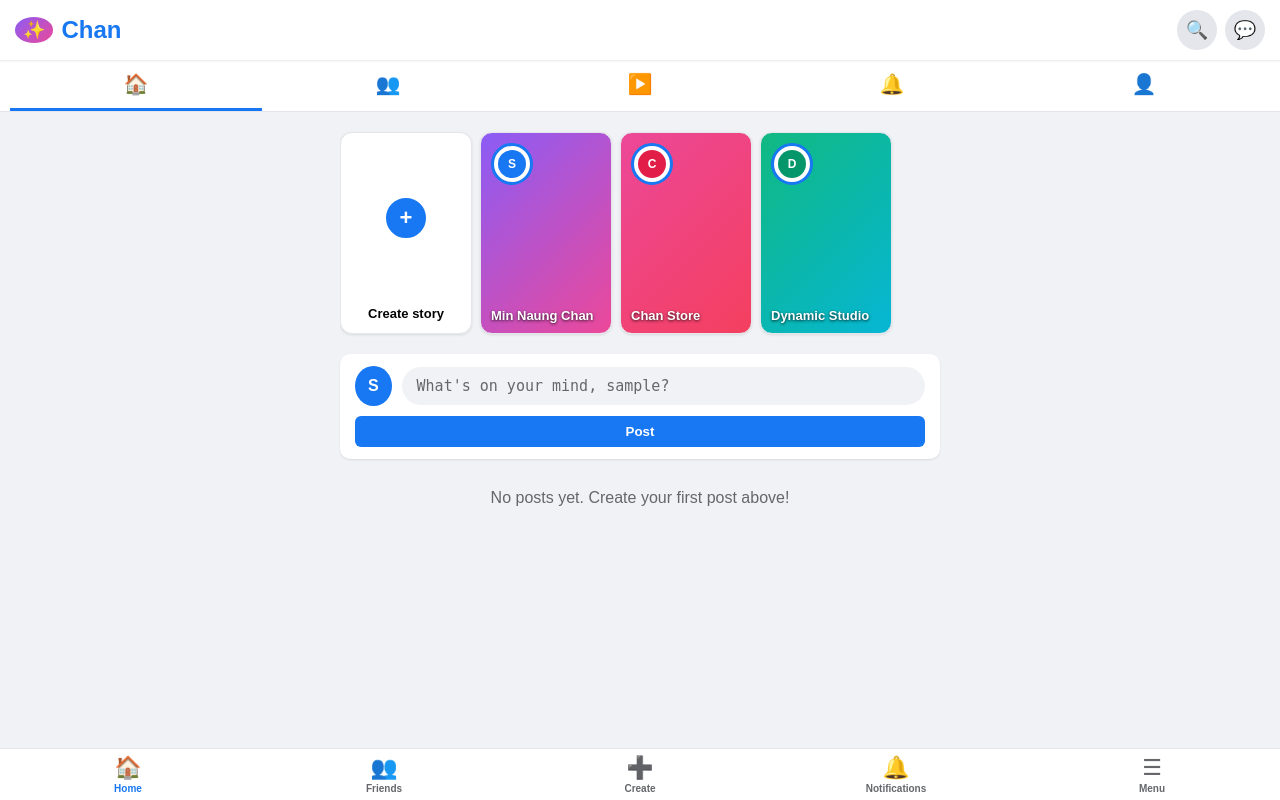
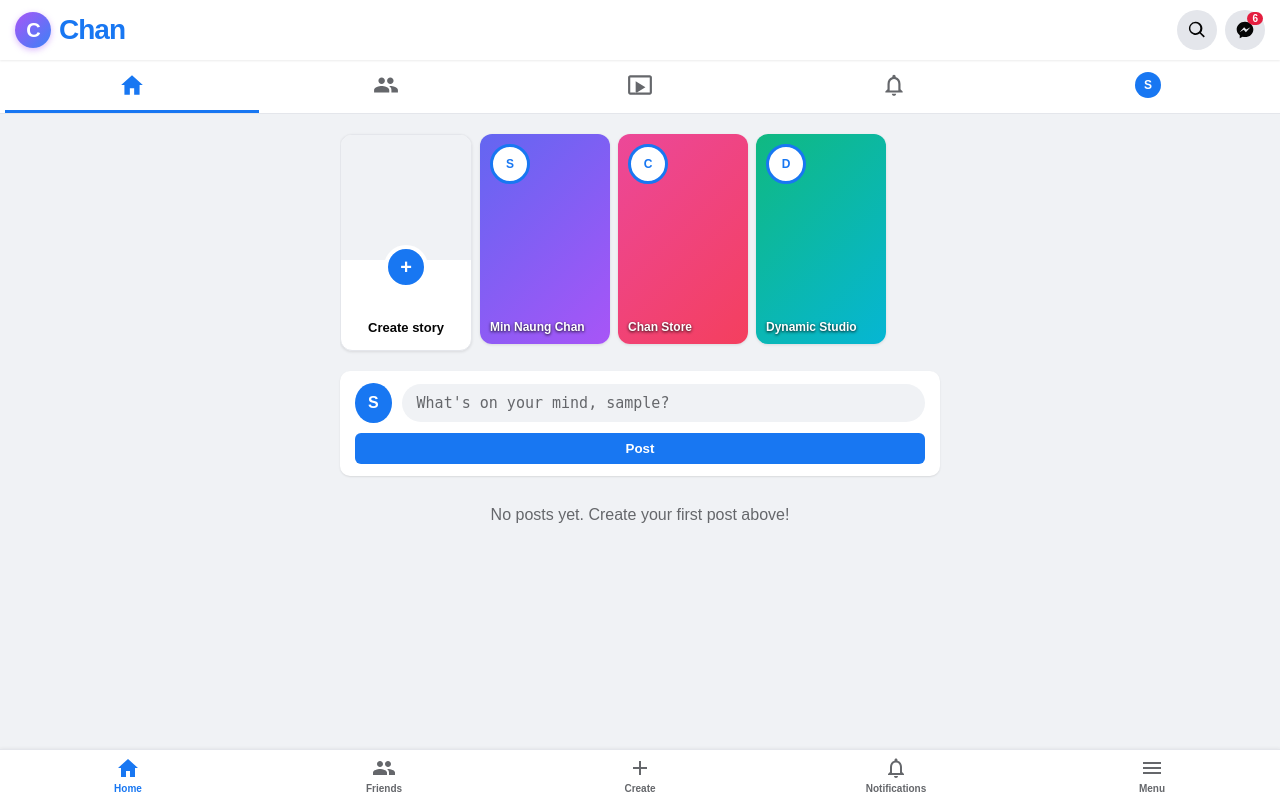
Before and after one commit to glimmgy-sketch/csw-dynamic, a Flask app: page / in a window 1280 px wide. Run offline with Flask 3, Linux system fonts and the light colour scheme; the visitor is signed in with stand-in values (Sample User, id 1); data that the repository does not hold is empty.

Commit message:
Update index.html

```diff
--- a/templates/index.html
+++ b/templates/index.html
@@ -10,7 +10,7 @@
             color: #050505;
             font-family: sans-serif;
             margin: 0;
-            padding-bottom: 60px; /* Space for bottom nav */
+            padding-bottom: 70px;
         }
 
         /* Top Header Bar */
@@ -23,15 +23,30 @@
             position: sticky;
             top: 0;
             z-index: 1000;
-            box-shadow: 0 1px 2px rgba(0,0,0,0.1);
+            box-shadow: 0 1px 2px rgba(0,0,0,0.08);
         }
         .chan-logo-area {
             display: flex;
             align-items: center;
             gap: 8px;
-            font-size: 24px;
+            font-size: 28px;
             font-weight: bold;
             color: #1877f2;
+            letter-spacing: -1px;
+        }
+        /* ညီလေးပြထားတဲ့ ပုံစံအတိုင်း C လိုဂို Gradient အဝိုင်းပုံစံ */
+        .chan-custom-logo {
+            width: 36px;
+            height: 36px;
+            background: linear-gradient(135deg, #a855f7, #3b82f6);
+            border-radius: 50%;
+            display: flex;
+            align-items: center;
+            justify-content: center;
+            color: white;
+            font-size: 20px;
+            font-weight: bold;
+            box-shadow: 0 2px 6px rgba(168, 85, 247, 0.4);
         }
         .chan-top-icons {
             display: flex;
@@ -47,31 +62,58 @@
             align-items: center;
             justify-content: center;
             cursor: pointer;
-            font-size: 18px;
             text-decoration: none;
             color: #050505;
+            position: relative;
+        }
+        .top-icon-btn svg {
+            width: 20px;
+            height: 20px;
+            fill: currentColor;
+        }
+        .badge-count {
+            position: absolute;
+            top: 2px;
+            right: 2px;
+            background: #e41e3f;
+            color: white;
+            font-size: 10px;
+            padding: 1px 5px;
+            border-radius: 10px;
+            font-weight: bold;
         }
 
-        /* Top Sub-Tab Navigation Bar */
+        /* Top Sub-Tab Navigation Bar (ပုံပါအတိုင်း အပြာရောင် Active Bar ပါဝင်သည်) */
         .chan-sub-nav {
             display: flex;
             justify-content: space-around;
             background: #ffffff;
             border-bottom: 1px solid #e4e6eb;
-            padding: 0 10px;
+            padding: 0 5px;
         }
         .sub-nav-item {
             flex: 1;
             text-align: center;
             padding: 12px 0;
-            font-size: 20px;
             color: #65676b;
             cursor: pointer;
             border-bottom: 3px solid transparent;
+            text-decoration: none;
+            display: flex;
+            justify-content: center;
+            align-items: center;
         }
         .sub-nav-item.active {
             color: #1877f2;
             border-bottom: 3px solid #1877f2;
+        }
+        .sub-nav-item svg {
+            width: 26px;
+            height: 26px;
+            fill: currentColor;
+        }
+        .sub-nav-item.active svg {
+            fill: #1877f2;
         }
 
         .container {
@@ -80,7 +122,7 @@
             padding: 10px;
         }
 
-        /* Stories Row (Circular story design) */
+        /* Stories Row */
         .stories-container {
             display: flex;
             gap: 8px;
@@ -92,7 +134,7 @@
 
         .story-card {
             min-width: 110px;
-            height: 180px;
+            height: 190px;
             background: #ffffff;
             border-radius: 12px;
             overflow: hidden;
@@ -104,55 +146,69 @@
             flex-direction: column;
             justify-content: flex-end;
             padding: 10px;
-            border: 1px solid #e4e6eb;
         }
         .story-card.create-story {
-            justify-content: center;
+            justify-content: flex-end;
             align-items: center;
             background: #ffffff;
+            border: 1px solid #e4e6eb;
+            padding-bottom: 15px;
         }
-        .create-story-icon {
-            width: 40px;
-            height: 40px;
+        .create-story-avatar {
+            width: 100%;
+            height: 125px;
+            background: #f0f2f5;
+            position: absolute;
+            top: 0;
+            left: 0;
+        }
+        .create-story-icon-wrapper {
+            position: absolute;
+            top: 110px;
+            width: 36px;
+            height: 36px;
             background: #1877f2;
             color: white;
             border-radius: 50%;
             display: flex;
             align-items: center;
             justify-content: center;
-            font-size: 22px;
+            font-size: 20px;
             font-weight: bold;
-            margin-bottom: 30px;
             border: 4px solid #ffffff;
+            z-index: 2;
         }
         .create-story-text {
-            position: absolute;
-            bottom: 12px;
             font-size: 13px;
             font-weight: bold;
             text-align: center;
-            width: 100%;
             color: #050505;
+            margin-top: 45px;
         }
-        .story-avatar-ring {
+        .story-mini-avatar {
             position: absolute;
             top: 10px;
             left: 10px;
-            width: 36px;
-            height: 36px;
+            width: 34px;
+            height: 34px;
             border: 3px solid #1877f2;
             border-radius: 50%;
+            background: #ffffff;
             display: flex;
             align-items: center;
             justify-content: center;
-            background: #ffffff;
+            font-size: 12px;
+            font-weight: bold;
+            color: #1877f2;
+            z-index: 2;
         }
         .story-name {
             color: white;
-            font-size: 13px;
+            font-size: 12px;
             font-weight: bold;
             z-index: 2;
-            text-shadow: 0 1px 3px rgba(0,0,0,0.8);
+            text-shadow: 0 1px 3px rgba(0,0,0,0.9);
+            position: relative;
         }
 
         /* Post Creation Box */
@@ -343,12 +399,12 @@
             border-top: 1px solid #e4e6eb;
             padding: 6px 0;
             z-index: 1000;
+            box-shadow: 0 -1px 3px rgba(0,0,0,0.05);
         }
         .bottom-nav-item {
             display: flex;
             flex-direction: column;
             align-items: center;
-            font-size: 22px;
             color: #65676b;
             text-decoration: none;
             flex: 1;
@@ -356,9 +412,14 @@
         .bottom-nav-item.active {
             color: #1877f2;
         }
+        .bottom-nav-item svg {
+            width: 24px;
+            height: 24px;
+            fill: currentColor;
+        }
         .bottom-nav-item span {
             font-size: 10px;
-            margin-top: 2px;
+            margin-top: 3px;
             font-weight: bold;
         }
 
@@ -367,43 +428,59 @@
     </style>
 </head>
 <body>
-    <!-- Top Header Bar -->
+    <!-- Top Header Bar (Chan Logo Added) -->
     <div class="chan-header">
         <div class="chan-logo-area">
-            <span style="background: linear-gradient(135deg, #8b5cf6, #ec4899); color: white; padding: 2px 8px; border-radius: 50%; font-size: 18px;">✨</span> Chan
+            <div class="chan-custom-logo">C</div> Chan
         </div>
         <div class="chan-top-icons">
-            <button class="top-icon-btn" onclick="alert('Search feature coming soon!')">🔍</button>
-            <a href="https://m.me" target="_blank" class="top-icon-btn">💬</a>
+            <button class="top-icon-btn" onclick="alert('Search feature coming soon!')">
+                <svg viewBox="0 0 24 24"><path d="M10 2a8 8 0 105.293 14.293l4.707 4.707 1.414-1.414-4.707-4.707A8 8 0 0010 2zm0 2a6 6 0 110 12 6 6 0 010-12z"/></svg>
+            </button>
+            <a href="https://m.me" target="_blank" class="top-icon-btn">
+                <svg viewBox="0 0 24 24"><path d="M12 2C6.477 2 2 6.145 2 11.243c0 2.91 1.442 5.503 3.69 7.185V22l3.447-1.89c.895.25 1.848.388 2.863.388 5.523 0 10-4.145 10-9.243S17.523 2 12 2zm1.045 12.565l-2.58-2.75-5.02 2.75 5.52-5.865 2.58 2.75 5.02-2.75-5.52 5.865z"/></svg>
+                <span class="badge-count">6</span>
+            </a>
         </div>
     </div>
 
     <!-- Top Sub-Tab Navigation Bar -->
     <div class="chan-sub-nav">
-        <div class="sub-nav-item active">🏠</div>
-        <div class="sub-nav-item" onclick="alert('Friends tab coming soon!')">👥</div>
-        <div class="sub-nav-item" onclick="alert('Watch tab coming soon!')">▶️</div>
-        <div class="sub-nav-item" onclick="alert('Notifications coming soon!')">🔔</div>
-        <div class="sub-nav-item"><a href="{{ url_for('profile', username=current_user.username) }}" style="color: inherit;">👤</a></div>
+        <a href="{{ url_for('index') }}" class="sub-nav-item active">
+            <svg viewBox="0 0 24 24"><path d="M12 3l-10 9h3v9h5v-6h4v6h5v-9h3z"/></svg>
+        </a>
+        <a href="#" class="sub-nav-item" onclick="alert('Friends tab coming soon!')">
+            <svg viewBox="0 0 24 24"><path d="M16 11c1.66 0 2.99-1.34 2.99-3S17.66 5 16 5c-1.66 0-3 1.34-3 3s1.34 3 3 3zm-8 0c1.66 0 2.99-1.34 2.99-3S9.66 5 8 5C6.34 5 5 6.34 5 8s1.34 3 3 3zm0 2c-2.33 0-7 1.17-7 3.5V19h14v-2.5c0-2.33-4.67-3.5-7-3.5zm8 0c-.29 0-.62.02-.97.05 1.16.84 1.97 1.97 1.97 3.45V19h6v-2.5c0-2.33-4.67-3.5-7-3.5z"/></svg>
+        </a>
+        <a href="#" class="sub-nav-item" onclick="alert('Watch tab coming soon!')">
+            <svg viewBox="0 0 24 24"><path d="M21 3H3c-1.1 0-2 .9-2 2v14c0 1.1.9 2 2 2h18c1.1 0 2-.9 2-2V5c0-1.1-.9-2-2-2zm0 16H3V5h18v14zM8 8.5l9 5.5-9 5.5z"/></svg>
+        </a>
+        <a href="#" class="sub-nav-item" onclick="alert('Notifications coming soon!')">
+            <svg viewBox="0 0 24 24"><path d="M12 22c1.1 0 2-.9 2-2h-4c0 1.1.9 2 2 2zm6-6v-5c0-3.07-1.64-5.64-4.5-6.32V4c0-.83-.67-1.5-1.5-1.5s-1.5.67-1.5 1.5v.68C7.64 5.36 6 7.92 6 11v5l-2 2v1h16v-1l-2-2zm-2 1H8v-6c0-2.48 1.51-4.5 4-4.5s4 2.02 4 4.5v6z"/></svg>
+        </a>
+        <a href="{{ url_for('profile', username=current_user.username) }}" class="sub-nav-item">
+            <div style="width:26px;height:26px;background:#1877f2;border-radius:50%;color:white;display:flex;align-items:center;justify-content:center;font-size:12px;font-weight:bold;">{{ current_user.username[0] | upper }}</div>
+        </a>
     </div>
 
     <div class="container">
         <!-- Stories Row -->
         <div class="stories-container">
             <div class="story-card create-story" onclick="alert('Create story feature coming soon!')">
-                <div class="create-story-icon">+</div>
+                <div class="create-story-avatar"></div>
+                <div class="create-story-icon-wrapper">+</div>
                 <div class="create-story-text">Create story</div>
             </div>
-            <div class="story-card" style="background: linear-gradient(135deg, #8b5cf6, #ec4899);">
-                <div class="story-avatar-ring"><div style="width:28px;height:28px;background:#1877f2;border-radius:50%;color:white;display:flex;align-items:center;justify-content:center;font-size:12px;font-weight:bold;">{{ current_user.username[0] | upper }}</div></div>
+            <div class="story-card" style="background: linear-gradient(135deg, #6366f1, #a855f7);">
+                <div class="story-mini-avatar">{{ current_user.username[0] | upper }}</div>
                 <div class="story-name">Min Naung Chan</div>
             </div>
             <div class="story-card" style="background: linear-gradient(135deg, #ec4899, #f43f5e);">
-                <div class="story-avatar-ring"><div style="width:28px;height:28px;background:#e11d48;border-radius:50%;color:white;display:flex;align-items:center;justify-content:center;font-size:12px;font-weight:bold;">C</div></div>
+                <div class="story-mini-avatar">C</div>
                 <div class="story-name">Chan Store</div>
             </div>
             <div class="story-card" style="background: linear-gradient(135deg, #10b981, #06b6d4);">
-                <div class="story-avatar-ring"><div style="width:28px;height:28px;background:#059669;border-radius:50%;color:white;display:flex;align-items:center;justify-content:center;font-size:12px;font-weight:bold;">D</div></div>
+                <div class="story-mini-avatar">D</div>
                 <div class="story-name">Dynamic Studio</div>
             </div>
         </div>
@@ -486,11 +563,26 @@
 
     <!-- Bottom Fixed Navigation Bar -->
     <div class="chan-bottom-nav">
-        <a href="{{ url_for('index') }}" class="bottom-nav-item active">🏠<span>Home</span></a>
-        <a href="#" class="bottom-nav-item" onclick="alert('Friends tab coming soon!')">👥<span>Friends</span></a>
-        <a href="#" class="bottom-nav-item" onclick="alert('Create tab coming soon!')">➕<span>Create</span></a>
-        <a href="#" class="bottom-nav-item" onclick="alert('Notifications coming soon!')">🔔<span>Notifications</span></a>
-        <a href="{{ url_for('profile', username=current_user.username) }}" class="bottom-nav-item">☰<span>Menu</span></a>
+        <a href="{{ url_for('index') }}" class="bottom-nav-item active">
+            <svg viewBox="0 0 24 24"><path d="M12 3l-10 9h3v9h5v-6h4v6h5v-9h3z"/></svg>
+            <span>Home</span>
+        </a>
+        <a href="#" class="bottom-nav-item" onclick="alert('Friends tab coming soon!')">
+            <svg viewBox="0 0 24 24"><path d="M16 11c1.66 0 2.99-1.34 2.99-3S17.66 5 16 5c-1.66 0-3 1.34-3 3s1.34 3 3 3zm-8 0c1.66 0 2.99-1.34 2.99-3S9.66 5 8 5C6.34 5 5 6.34 5 8s1.34 3 3 3zm0 2c-2.33 0-7 1.17-7 3.5V19h14v-2.5c0-2.33-4.67-3.5-7-3.5zm8 0c-.29 0-.62.02-.97.05 1.16.84 1.97 1.97 1.97 3.45V19h6v-2.5c0-2.33-4.67-3.5-7-3.5z"/></svg>
+            <span>Friends</span>
+        </a>
+        <a href="#" class="bottom-nav-item" onclick="alert('Create tab coming soon!')">
+            <svg viewBox="0 0 24 24"><path d="M19 13h-6v6h-2v-6H5v-2h6V5h2v6h6v2z"/></svg>
+            <span>Create</span>
+        </a>
+        <a href="#" class="bottom-nav-item" onclick="alert('Notifications coming soon!')">
+            <svg viewBox="0 0 24 24"><path d="M12 22c1.1 0 2-.9 2-2h-4c0 1.1.9 2 2 2zm6-6v-5c0-3.07-1.64-5.64-4.5-6.32V4c0-.83-.67-1.5-1.5-1.5s-1.5.67-1.5 1.5v.68C7.64 5.36 6 7.92 6 11v5l-2 2v1h16v-1l-2-2zm-2 1H8v-6c0-2.48 1.51-4.5 4-4.5s4 2.02 4 4.5v6z"/></svg>
+            <span>Notifications</span>
+        </a>
+        <a href="{{ url_for('profile', username=current_user.username) }}" class="bottom-nav-item">
+            <svg viewBox="0 0 24 24"><path d="M3 18h18v-2H3v2zm0-5h18v-2H3v2zm0-7v2h18V6H3z"/></svg>
+            <span>Menu</span>
+        </a>
     </div>
 
     <script>
```
